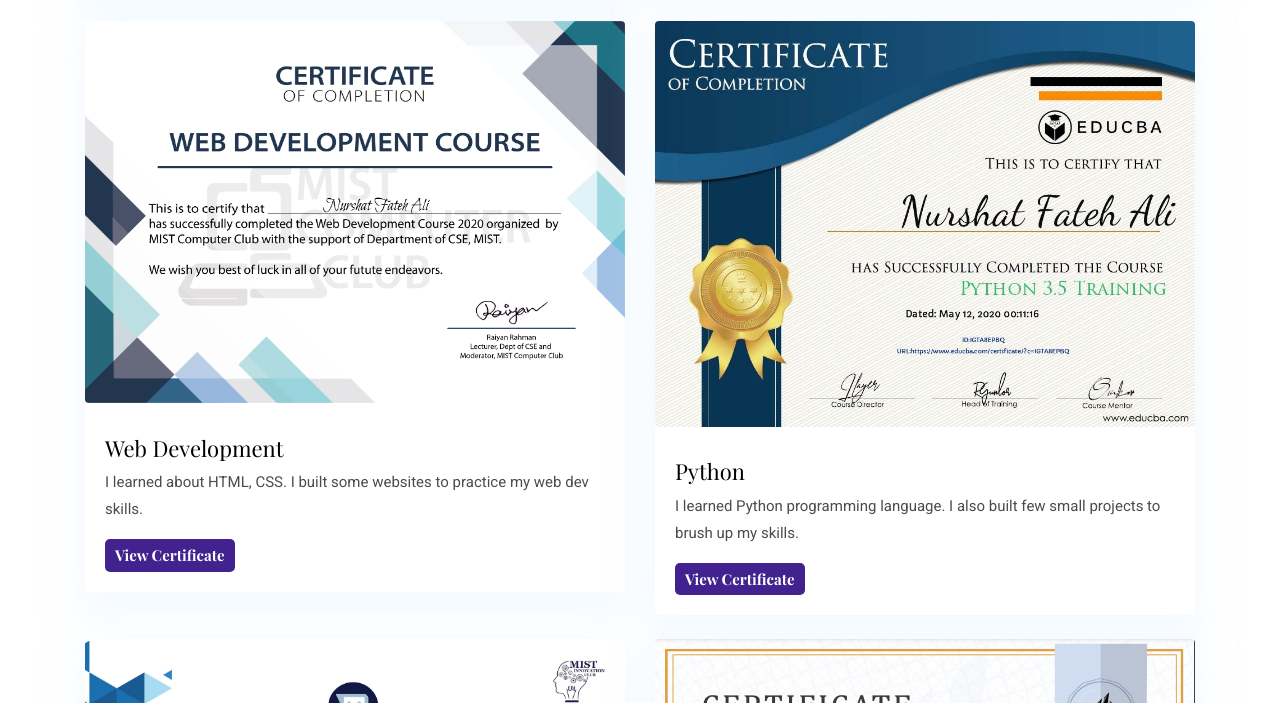
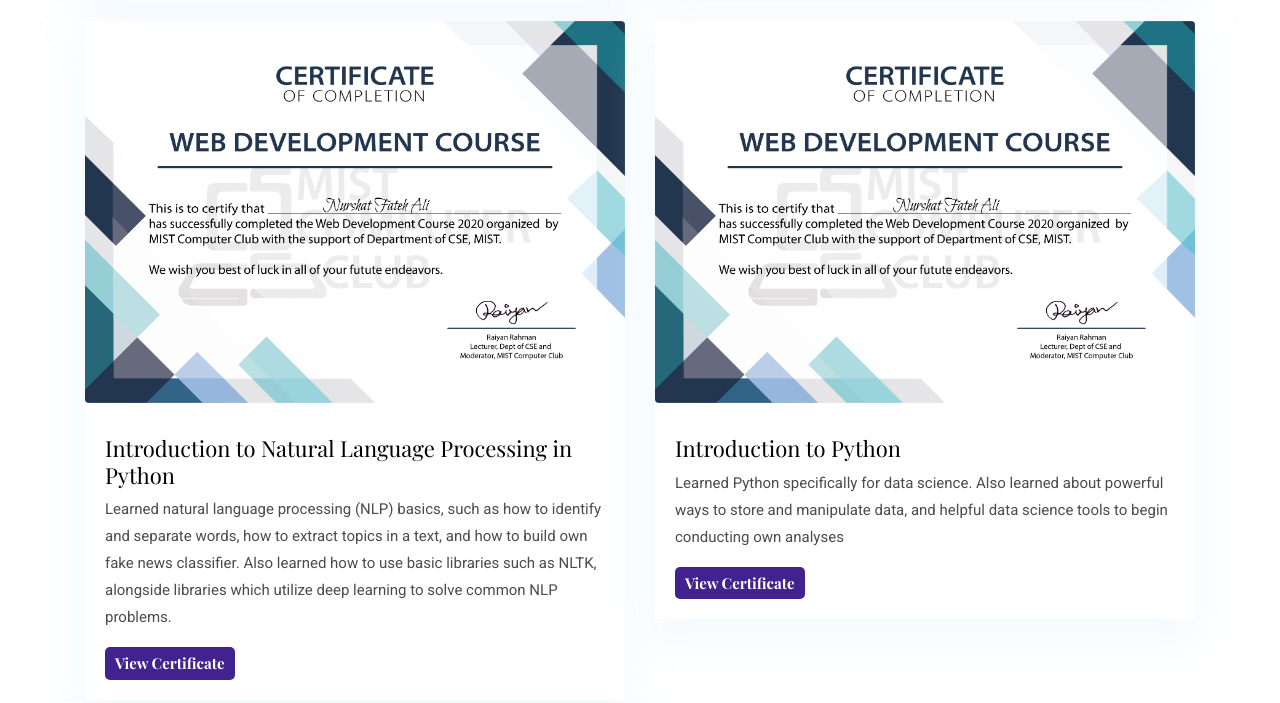
Before and after one commit to nurshatfateh/nurshatfateh.github.io, a plain HTML site: page certificates.html in a window 1280 px wide. Shown: the part 1823-2526 px from the top of the page. Drawn offline with nearby package versions, Linux system fonts and the light colour scheme.

Commit message:
Update certificates.html

```diff
--- a/certificates.html
+++ b/certificates.html
@@ -151,6 +151,44 @@
             </div>
           </article>
         </div>
+
+          <div class="col-lg-6 col-sm-6 mb-4" data-aos="zoom-in">
+          <article class="card shadow">
+            <img class="rounded card-img-top" src="images/personal/2.jpg" alt="post-thumb">
+            <div class="card-body">
+              <h4 class="card-title">
+                <h4 class="text-dark" href="blog-single.html">Introduction to Natural Language Processing in Python</h4>
+              </h4>
+              <p class="cars-text">Learned natural language processing (NLP) basics, such as how to identify and separate words, how to extract topics in a text, and how to build own fake news classifier. Also learned how to use basic libraries such as NLTK, alongside libraries which utilize deep learning to solve common NLP problems.</p>
+              <a href="images/62.jpg" class="btn btn-xs btn-primary">View Certificate</a>
+            </div>
+          </article>
+        </div>
+          <div class="col-lg-6 col-sm-6 mb-4" data-aos="zoom-in">
+          <article class="card shadow">
+            <img class="rounded card-img-top" src="images/personal/2.jpg" alt="post-thumb">
+            <div class="card-body">
+              <h4 class="card-title">
+                <h4 class="text-dark" href="blog-single.html">Introduction to Python</h4>
+              </h4>
+              <p class="cars-text">Learned Python specifically for data science. Also learned about powerful ways to store and manipulate data, and helpful data science tools to begin conducting own analyses</p>
+              <a href="images/61.jpg" class="btn btn-xs btn-primary">View Certificate</a>
+            </div>
+          </article>
+        </div>
+
+
+
+
+
+
+
+
+
+
+
+
+
         <div class="col-lg-6 col-sm-6 mb-4" data-aos="zoom-in">
           <article class="card shadow">
             <img class="rounded card-img-top" src="images/personal/2.jpg" alt="post-thumb">
@@ -230,6 +268,19 @@
           </article>
         </div>
 
+            <div class="col-lg-6 col-sm-6 mb-4" data-aos="zoom-in">
+          <article class="card shadow">
+            <img class="rounded card-img-top" src="images/personal/4.JPG" alt="post-thumb">
+            <div class="card-body">
+              <h4 class="card-title">
+                <h4 class="text-dark" href="blog-single.html">Organizer of Learn Python From Scratch</h4>
+              </h4>
+              <p class="cars-text">Helped to organize an online workshop on Python.</p>
+              <a href="images/63.jpg" class="btn btn-xs btn-primary">View Certificate</a>
+            </div>
+          </article>
+        </div>
+
 
 
       </div>
```
